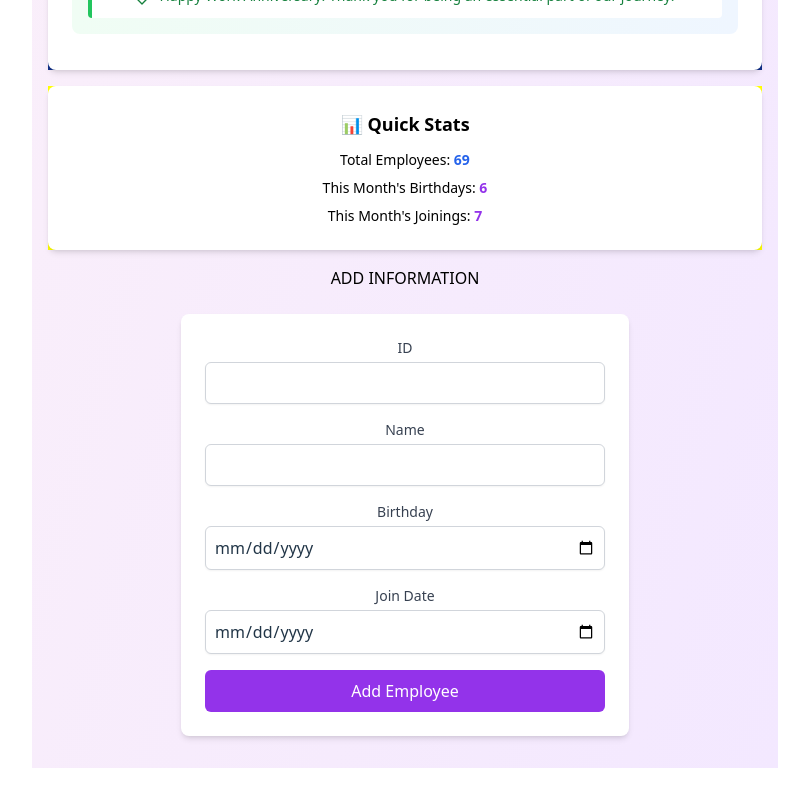
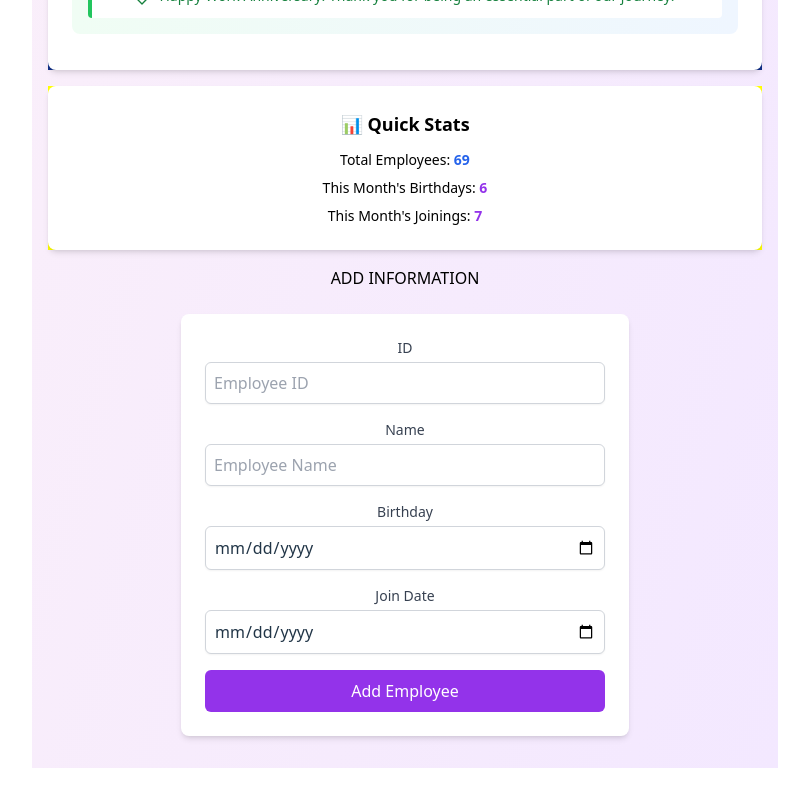
Before and after one commit to Bhuvaneshmaker/birthday_sep, a React (Vite) app: page / in a window 1280 px wide. Shown: the part 1901-2701 px from the top of the page, without its empty margins (235-1044 px from the left). Built offline with nearby package versions, Linux system fonts and the light colour scheme; no server answers.

Commit message:
Update AddEmpolyeeForm.jsx

```diff
--- a/src/components/AddEmpolyeeForm.jsx
+++ b/src/components/AddEmpolyeeForm.jsx
@@ -23,6 +23,7 @@ const AddEmployeeForm = ({ addEmployee, setAddEmployee, employees, setEmployees,
           <label htmlFor="id" className="block text-sm font-medium text-gray-700">ID</label>
           <input
             type="text"
+            placeholder="Employee ID"
             id="id"
             value={addEmployee.id}
             onChange={(e) => setAddEmployee({ ...addEmployee, id: e.target.value })}
@@ -35,6 +36,7 @@ const AddEmployeeForm = ({ addEmployee, setAddEmployee, employees, setEmployees,
           <label htmlFor="name" className="block text-sm font-medium text-gray-700">Name</label>
           <input
             type="text"
+            placeholder="Employee Name"
             id="name"
             value={addEmployee.name}
             onChange={(e) => setAddEmployee({ ...addEmployee, name: e.target.value })}
@@ -47,6 +49,7 @@ const AddEmployeeForm = ({ addEmployee, setAddEmployee, employees, setEmployees,
           <label htmlFor="birthday" className="block text-sm font-medium text-gray-700">Birthday</label>
           <input
             type="date"
+             placeholder="Employee Birthday"
             id="birthday"
             value={addEmployee.birthday}
             onChange={(e) => setAddEmployee({ ...addEmployee, birthday: e.target.value })}
@@ -59,6 +62,7 @@ const AddEmployeeForm = ({ addEmployee, setAddEmployee, employees, setEmployees,
           <label htmlFor="joinDate" className="block text-sm font-medium text-gray-700">Join Date</label>
           <input
             type="date"
+             placeholder="Joining date"
             id="joinDate"
             value={addEmployee.joinDate}
             onChange={(e) => setAddEmployee({ ...addEmployee, joinDate: e.target.value })}
```
